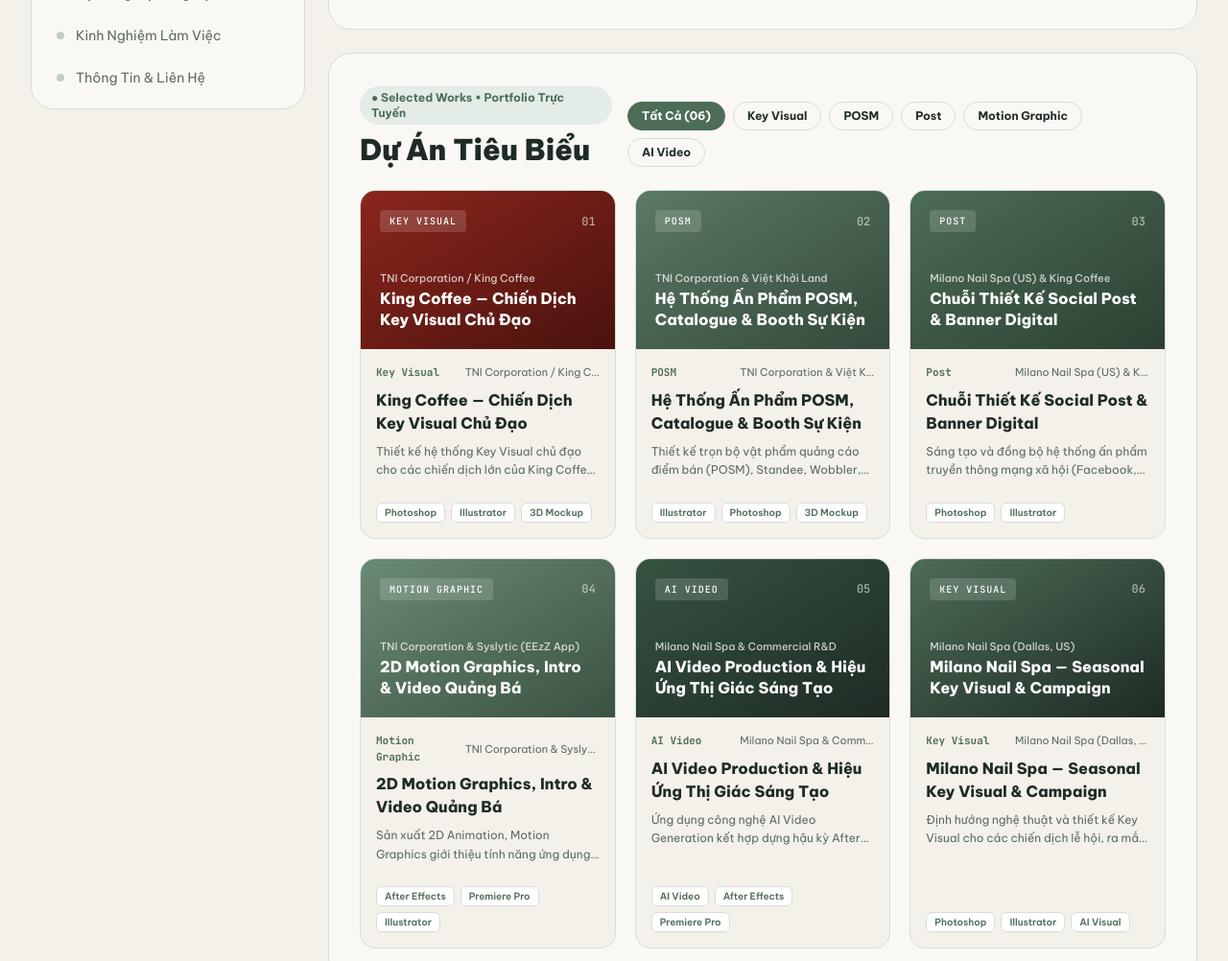
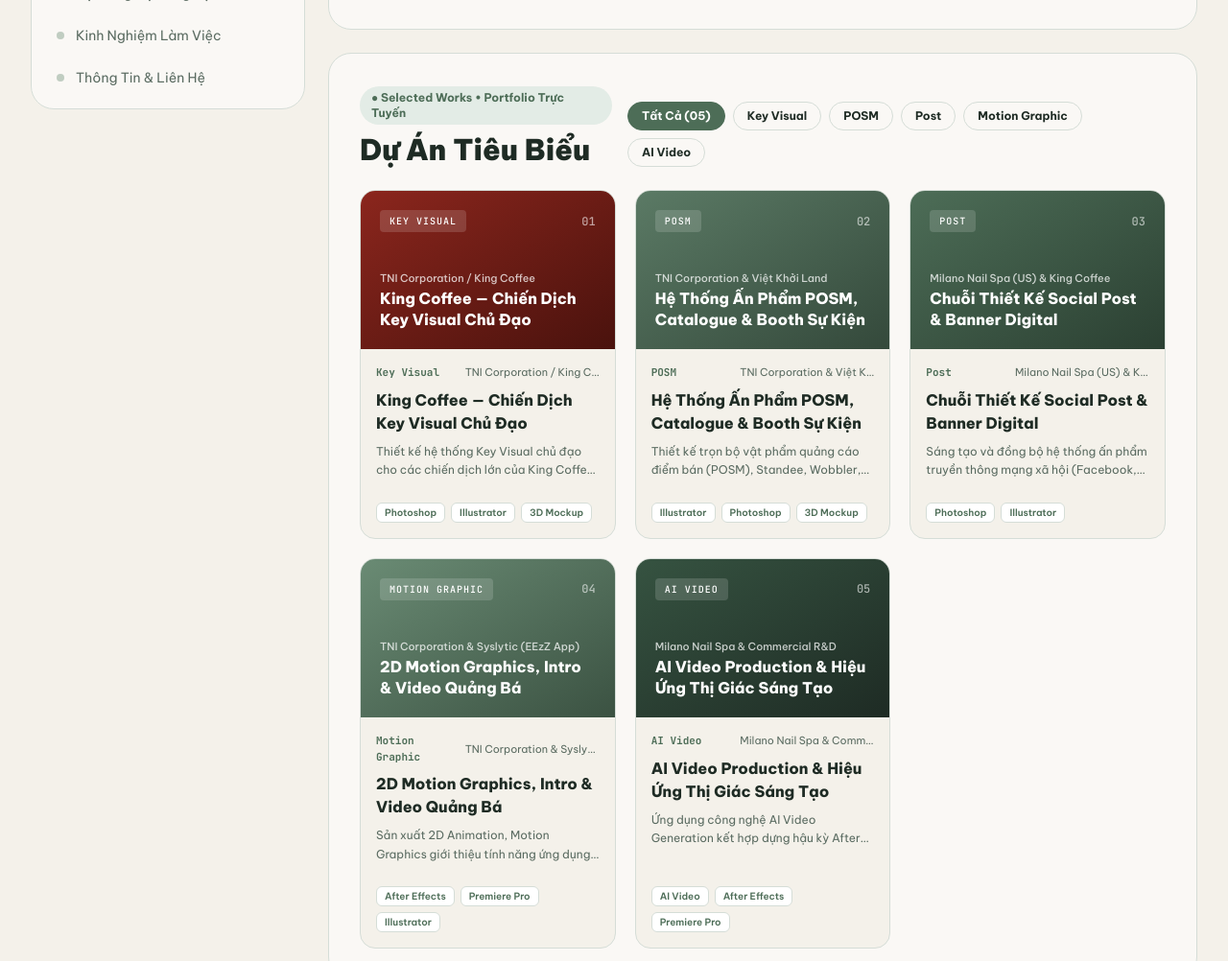
Before and after one commit to nnhoangnhat/CV, a plain HTML site: page index.html in a window 1280 px wide. Shown: the part 679-1681 px from the top of the page at 96% size. Drawn offline with nearby package versions, Linux system fonts and the light colour scheme.

Commit message:
Add 5 portfolio images

```diff
--- a/index.html
+++ b/index.html
@@ -219,7 +219,7 @@
           </div>
         </section>
 
-        <!-- INTEGRATED PORTFOLIO SHOWCASE (5 CATEGORIES) -->
+        <!-- INTEGRATED PORTFOLIO SHOWCASE (5 ITEMS) -->
         <section id="portfolio" class="bento-card p-6 sm:p-8 space-y-6">
           <div class="flex flex-col lg:flex-row lg:items-end justify-between gap-4">
             <div>
@@ -232,7 +232,7 @@
             <!-- 5 Category Filter Tabs -->
             <div class="flex flex-wrap gap-2" id="portfolioFilters">
               <button data-filter="all" class="filter-btn active px-3.5 py-1.5 rounded-full border border-sage-border text-xs font-bold text-sage-ink hover:border-sage transition">
-                Tất Cả (06)
+                Tất Cả (05)
               </button>
               <button data-filter="key-visual" class="filter-btn px-3.5 py-1.5 rounded-full border border-sage-border text-xs font-bold text-sage-ink hover:border-sage transition">
                 Key Visual
@@ -254,7 +254,7 @@
 
           <!-- Portfolio Grid -->
           <div id="portfolioGrid" class="grid grid-cols-1 md:grid-cols-2 lg:grid-cols-3 gap-5">
-            <!-- Project cards rendered dynamically via JS -->
+            <!-- 5 Project cards rendered dynamically via JS -->
           </div>
         </section>
 
@@ -626,8 +626,8 @@
 
   <script>
     // =========================================================================
-    // DANH SÁCH DỰ ÁN PORTFOLIO THEO 5 NHÓM:
-    // 'key-visual' | 'posm' | 'post' | 'motion-graphic' | 'ai-video'
+    // 5 DỰ ÁN PORTFOLIO CHÍNH XÁC THEO YÊU CẦU:
+    // 1. Key Visual | 2. POSM | 3. Post | 4. Motion Graphic | 5. AI Video
     // =========================================================================
     const PORTFOLIO_PROJECTS = [
       {
@@ -699,20 +699,6 @@
         accentBg: 'from-[#365341] to-[#1E2B24]',
         badge: 'AI VIDEO',
         description: 'Ứng dụng công nghệ AI Video Generation kết hợp dựng hậu kỳ After Effects để sản xuất TVC sản phẩm, video ngắn (Reels/TikTok) với kỹ xảo chuyển cảnh ấn tượng và tối ưu chi phí quay dựng.'
-      },
-      {
-        id: 'key-visual-product',
-        category: 'key-visual',
-        categoryLabel: 'Key Visual',
-        title: 'Milano Nail Spa — Seasonal Key Visual & Campaign',
-        client: 'Milano Nail Spa (Dallas, US)',
-        role: 'Creative Team Leader',
-        tools: ['Photoshop', 'Illustrator', 'AI Visual'],
-        cover: 'projects/project-06.jpg',
-        gallery: ['projects/project-06.jpg'],
-        accentBg: 'from-[#4D6D57] to-[#1E2B24]',
-        badge: 'KEY VISUAL',
-        description: 'Định hướng nghệ thuật và thiết kế Key Visual cho các chiến dịch lễ hội, ra mắt bộ sưu tập mẫu Nail mới tại hệ thống chi nhánh Frisco và Dallas (Texas, Mỹ).'
       }
     ];
 
@@ -809,7 +795,7 @@
           <div style="display:none" class="p-10 text-center text-white space-y-2">
             <span class="font-mono text-xs uppercase tracking-widest px-3 py-1 rounded-full bg-white/15">${proj.badge}</span>
             <h4 class="text-2xl font-black pt-2">${proj.title}</h4>
-            <p class="text-xs text-white/75 max-w-md mx-auto">Bạn có thể chép file ảnh thực tế vào thư mục <code>projects/${proj.cover.split('/')[1]}</code> để hiển thị hình ảnh đầy đủ tại đây.</p>
+            <p class="text-xs text-white/75 max-w-md mx-auto">Chép file ảnh vào thư mục <code>projects/${proj.cover.split('/')[1]}</code> để hiển thị hình ảnh đầy đủ tại đây.</p>
           </div>
         </div>
       `;
```
